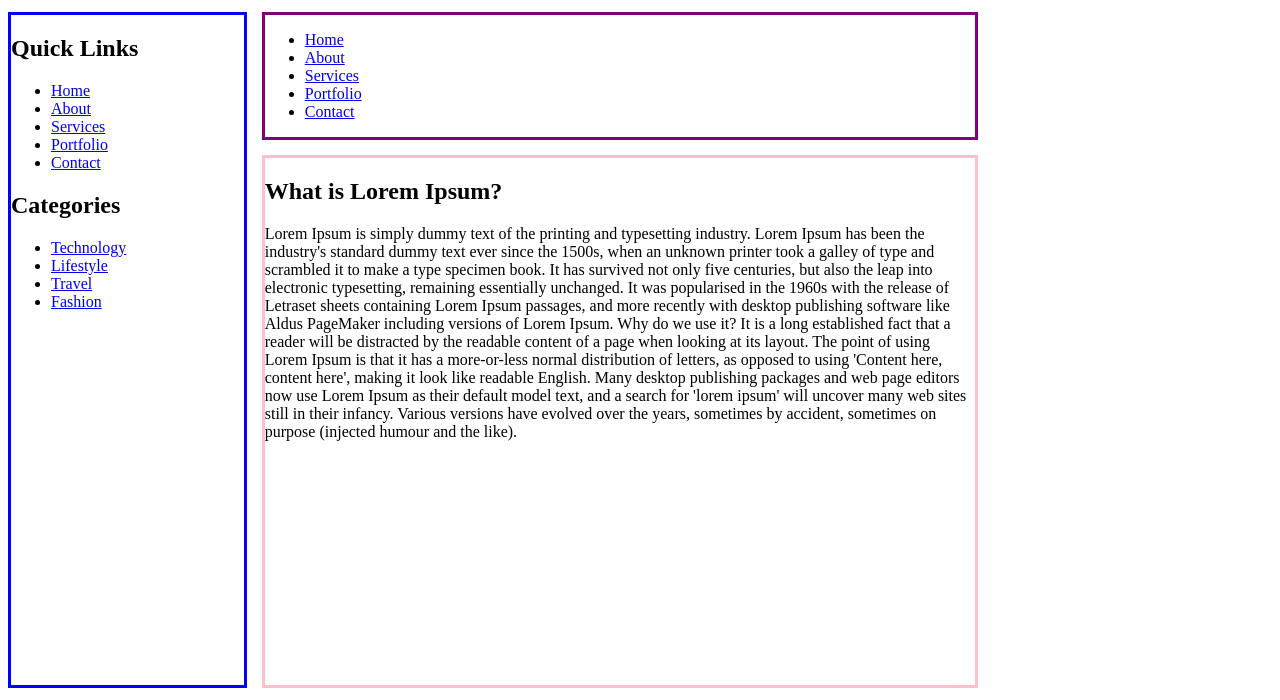
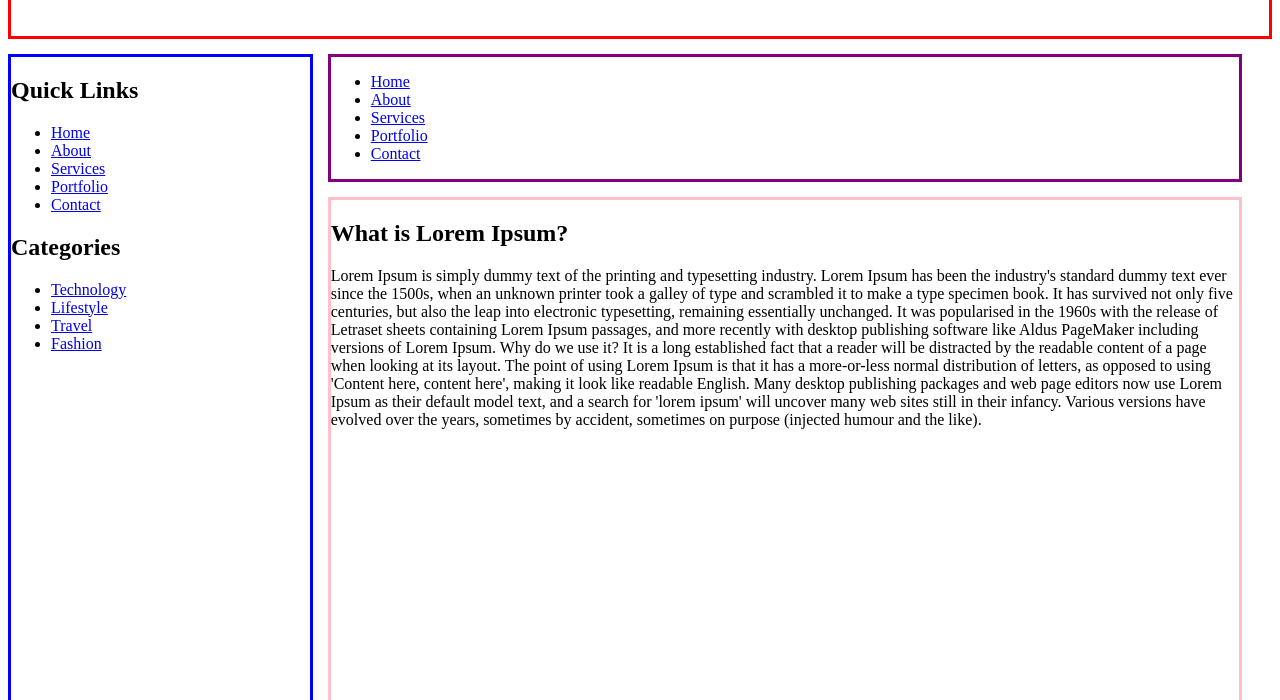
Before and after one commit to xyzabcok/css-grid-practice, a plain HTML site: page index.html in a window 1280 px wide. Shown: the part 97-797 px from the top of the page. Drawn offline with Linux system fonts and the light colour scheme.

Commit message:
Remove wrapper height and width

```diff
--- a/style.css
+++ b/style.css
@@ -1,6 +1,4 @@
 .wrapper {
-    max-width: 1000px;
-    max-height: 900px;
     display: grid;
     grid-template-columns: 1fr 3fr;
     grid-template-rows: 1fr 1fr 5fr 1fr;
```
